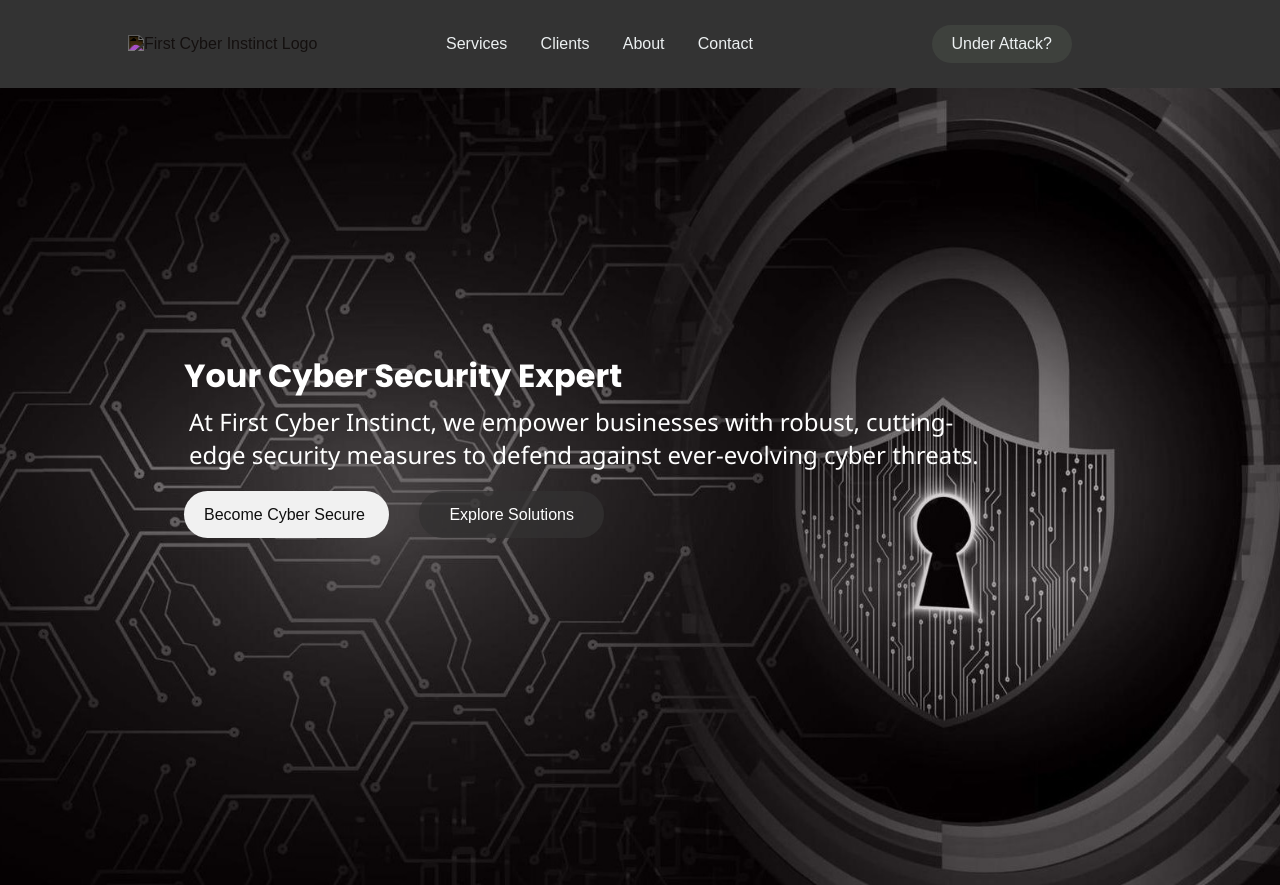
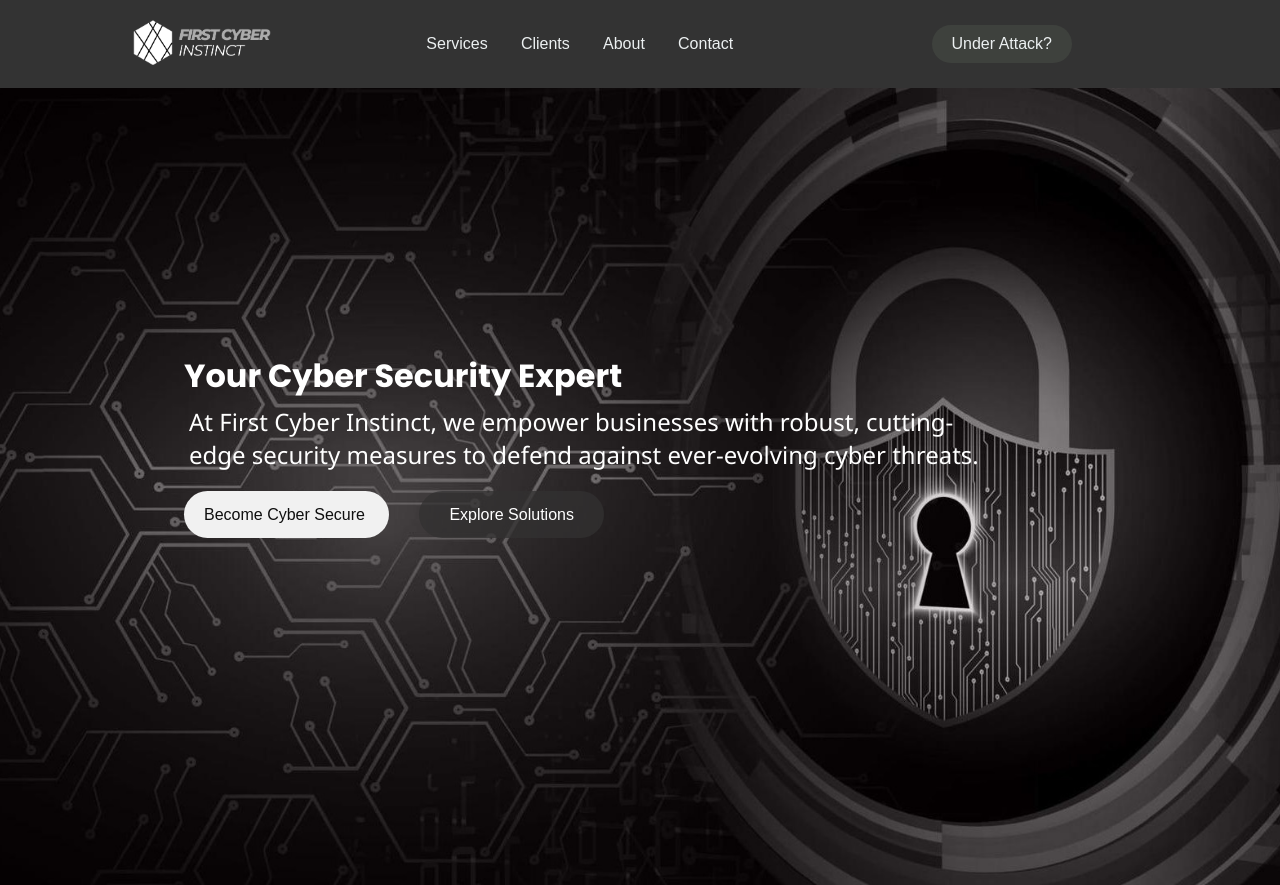
Before and after one commit to olaarowolo/firstcyberinstinct.com, a plain HTML site: page index.html in a window 1280 px wide. Shown: the top 885 px of the page. Drawn offline with nearby package versions, Linux system fonts and the light colour scheme; files whose address does not match are found by name.

Commit message:
logo hotfix

```diff
--- a/index.html
+++ b/index.html
@@ -24,7 +24,7 @@
 
 <body>
     <!-- Container -->
-    <header class="navbar sticky"><a href="/"><img class="logo" src="/img/img/FCI-Cyber-Logo-Black-Horizontal.png" alt="First Cyber Instinct Logo"></a>
+    <header class="navbar sticky"><a href="/"><img class="logo" src="/img/FCI-Cyber-Logo-Black-Horizontal.png" alt="First Cyber Instinct Logo"></a>
 
         <!-- Hamburger icon for mobile -->
         <button class="menu-icon" onclick="toggleMenu()" aria-label="Toggle navigation menu">☰</button>
```
